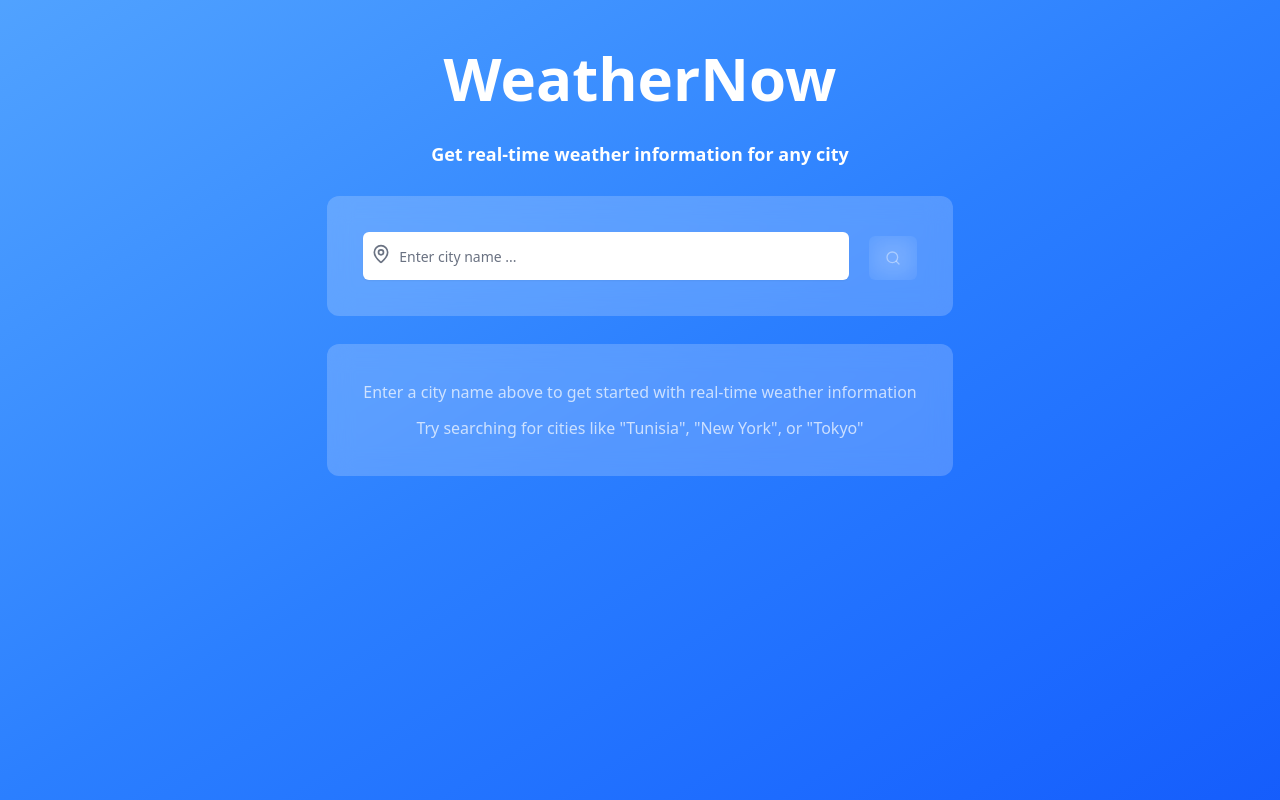
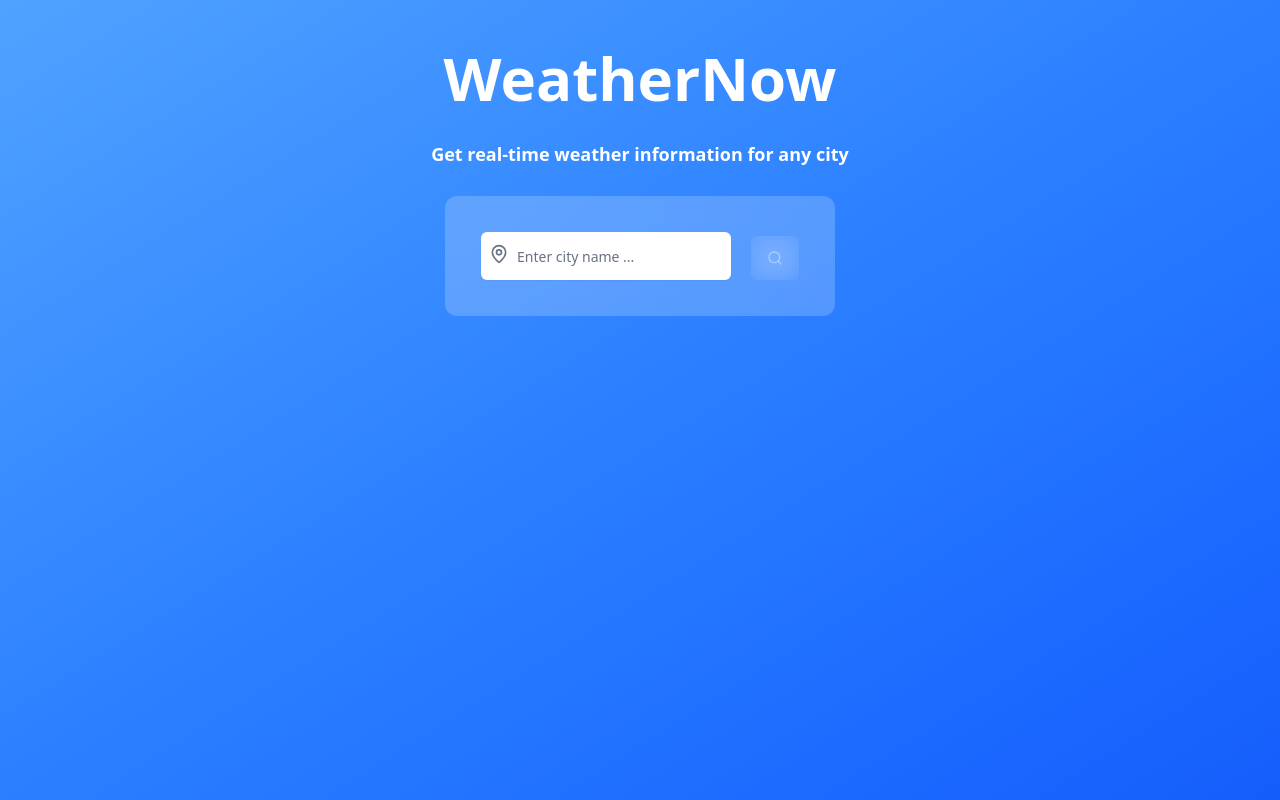
Before and after one commit to elaa-brahmi/weather-app, a Next.js app: page / in a window 1280 px wide. Built offline with nearby package versions, Linux system fonts and the light colour scheme.

Commit message:
remove weather card

```diff
--- a/app/page.tsx
+++ b/app/page.tsx
@@ -13,7 +13,7 @@ export default function Home() {
     <div className="text-white font-semibold text-lg">Get real-time weather information for any city</div>
     <div className="mx-4">
     <InputField/>
-    <WeatherCard/></div>
+    </div>
    </div>
   );
 }
```
